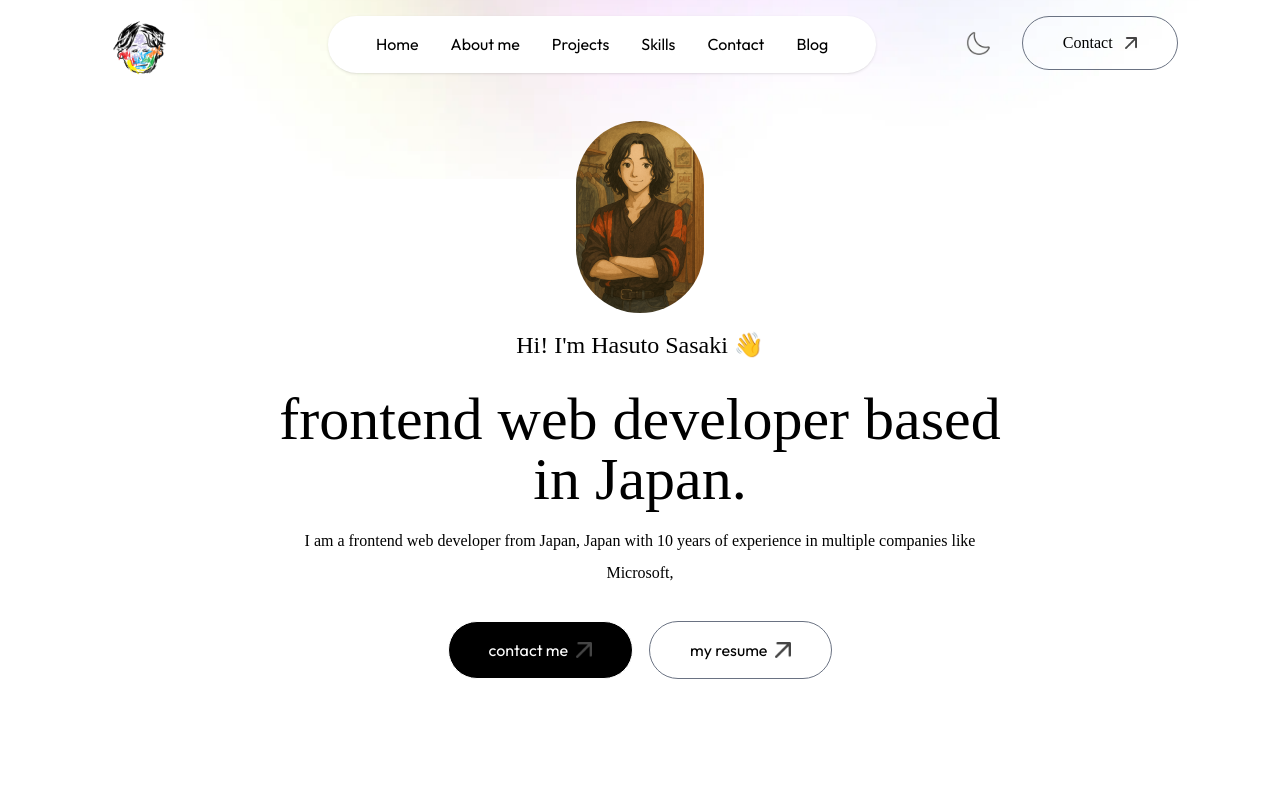
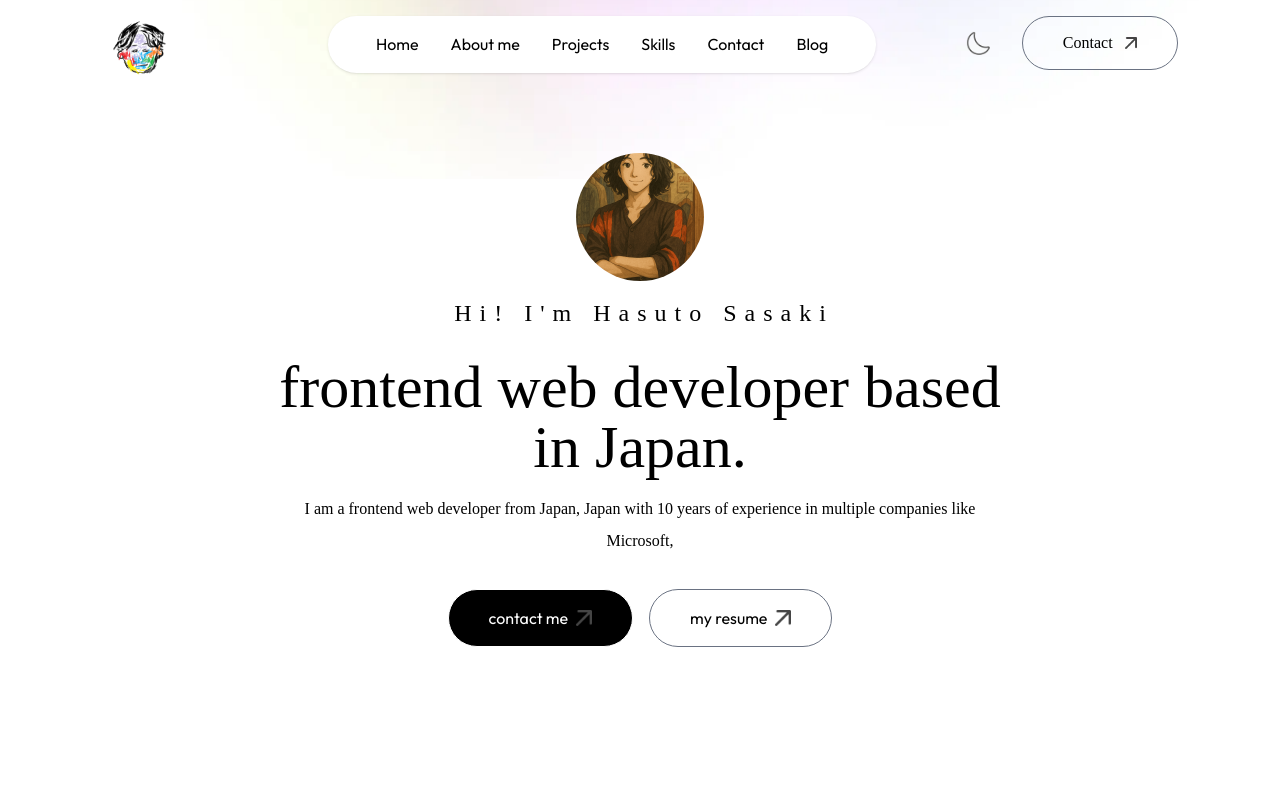
Before and after one commit to HasutoSasaki/my-portfolio, a Next.js app: page / in a window 1280 px wide. Shown: the top 800 px of the page. Built offline with nearby package versions, Linux system fonts and the light colour scheme; a web font is replaced by a local one.

Commit message:
feat: Enhance Header component with GSAP animations and circular image border.

```diff
--- a/app/components/Header.tsx
+++ b/app/components/Header.tsx
@@ -1,15 +1,86 @@
+'use client'
+
+import { useRef } from 'react'
 import Image from 'next/image'
-import React from 'react'
 import { assets } from '@/assets/assets'
+import gsap from 'gsap'
+import { useGSAP } from '@gsap/react'
 
 const Header = () => {
+    const messageRef = useRef(null)
+    const imageContainerRef = useRef(null)
+    const greeting = "Hi! I'm Hasuto Sasaki"
+
+    useGSAP(() => {
+        // プロフィール画像の円形描画アニメーション
+        const imageTimeline = gsap.timeline();
+
+        // 最初の状態設定: 画像は非表示、ボーダーも0%
+        gsap.set('.profile-img', { opacity: 0 });
+        gsap.set('.image-border', { strokeDasharray: 1000, strokeDashoffset: 1000, opacity: 1 });
+
+        // 1. ボーダーを描画するアニメーション
+        imageTimeline.to('.image-border', {
+            strokeDashoffset: 0,
+            duration: 1.5,
+            ease: 'power2.inOut'
+        });
+
+        // 2. 画像をフェードイン
+        imageTimeline.to('.profile-img', {
+            opacity: 1,
+            duration: 1,
+            ease: 'power2.inOut'
+        });
+
+        // 3. border fade out
+        imageTimeline.to('.image-border', {
+            opacity: 0,
+            duration: 0.5,
+            ease: 'power2.inOut'
+        });
+
+
+        // 各文字に対するアニメーション
+        const chars = gsap.utils.toArray('.char');
+        gsap.set(chars, { opacity: 0, scale: 0, x: -50 });
+        gsap.to(chars, {
+            opacity: 1,
+            scale: 1,
+            x: 0,
+            stagger: 0.05,
+            duration: 0.5,
+            ease: 'back.out(1.7)',
+            delay: 2.5
+        })
+    });
     return (
         <div className='w-11/12 max-w-3xl text-center mx-auto h-screen flex flex-col
         items-center justify-center gap-4'>
-            <Image src={assets.profile} alt='Profile Image'
-                className='rounded-full w-32' />
-            <h3 className='flex items-end gap-2 text-xl md:text-2xl mb-3 font-Ovo'>
-                Hi! I'm Hasuto Sasaki 👋
+            <div ref={imageContainerRef} className="relative w-32 h-32 flex items-center justify-center">
+                <svg className="absolute w-full h-full" viewBox="0 0 100 100">
+                    <circle
+                        className="image-border"
+                        cx="50"
+                        cy="50"
+                        r="48"
+                        fill="none"
+                        stroke="white"
+                        strokeWidth="2"
+                    />
+                </svg>
+                <Image
+                    src={assets.profile}
+                    alt='Profile Image'
+                    className='rounded-full w-full h-full object-cover profile-img'
+                />
+            </div>
+            <h3 ref={messageRef} className='flex items-end gap-2 text-xl md:text-2xl mb-3 font-Ovo'>
+                {greeting.split('').map((char, index) => (
+                    <span key={index} className="char inline-block font-Ovo">
+                        {char === ' ' ? '\u00A0' : char}
+                    </span>
+                ))}
             </h3>
             <h1 className='text-3xl sm:text-6xl lg-text-[66px] font-Ovo'>
                 frontend web developer based in Japan.</h1>
```
